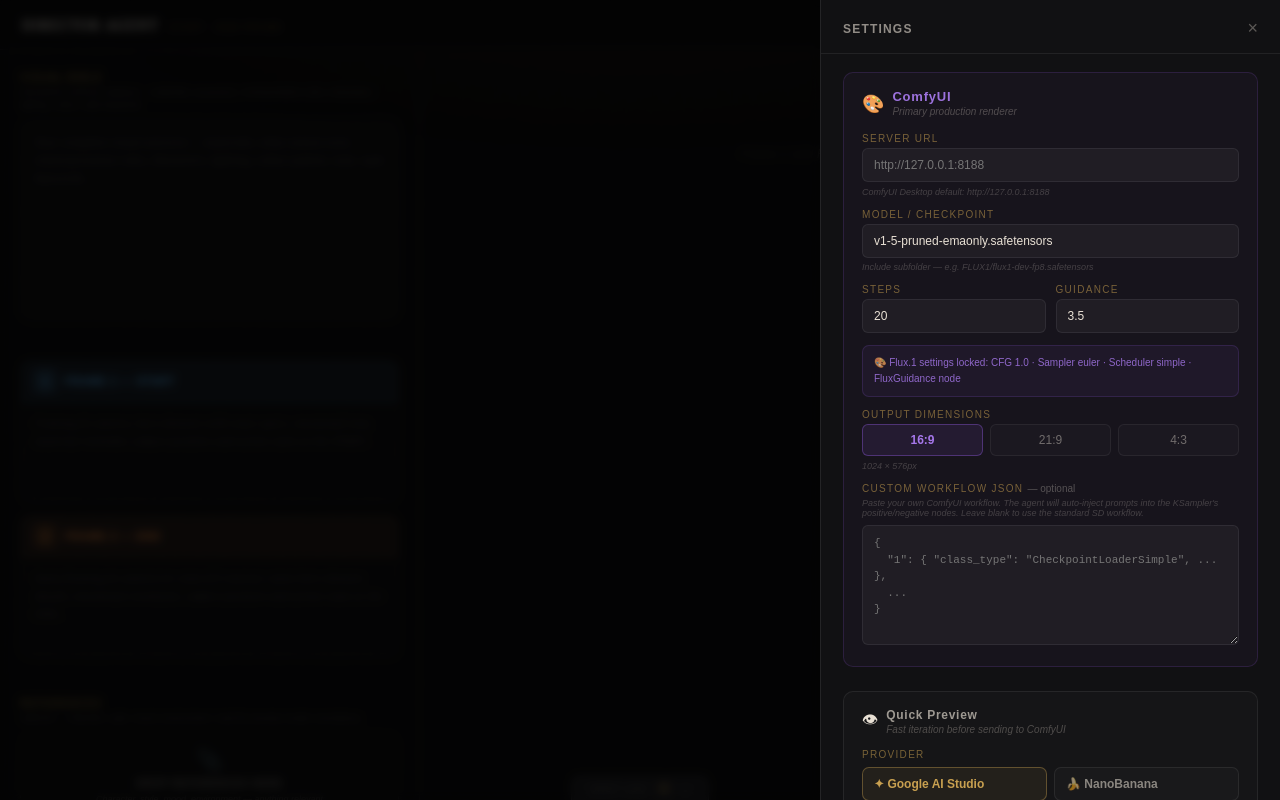
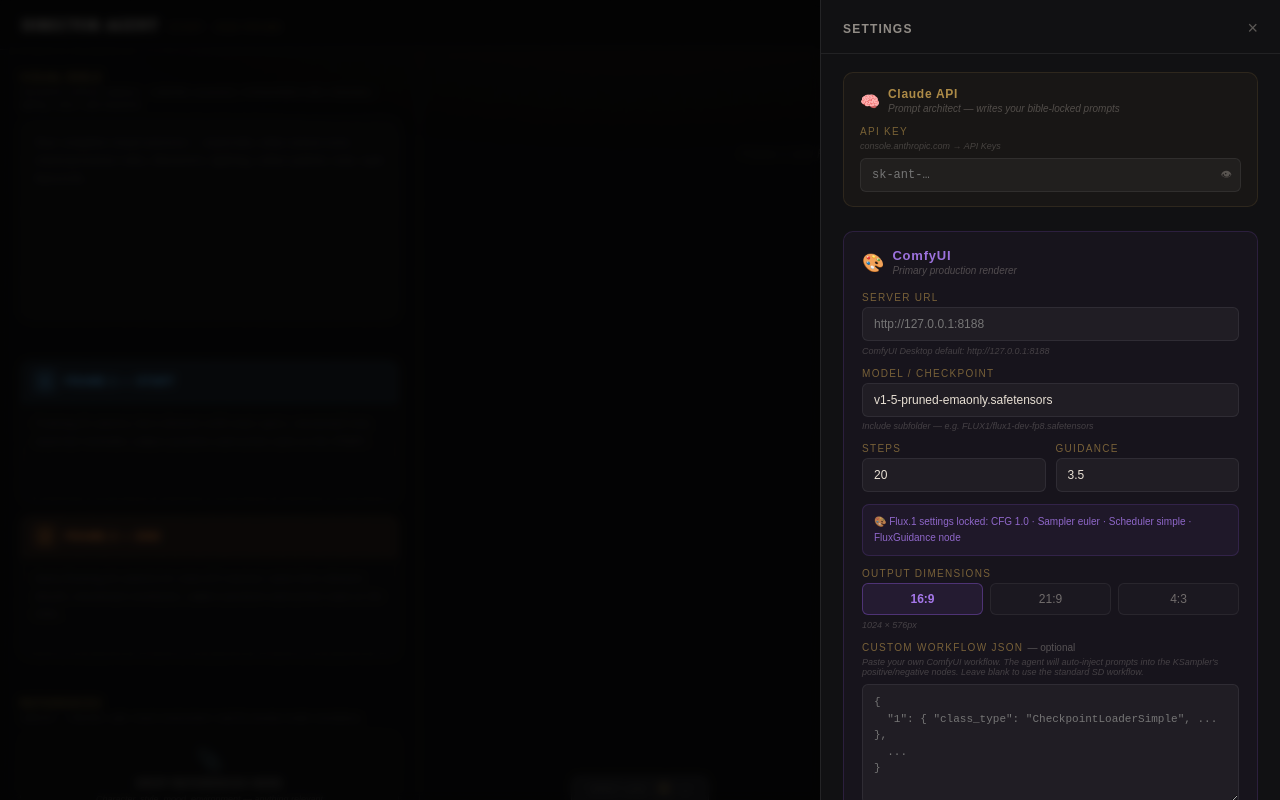
Before and after one commit to jamesreilley/director-agent, a React (Vite) app: page / in a window 1280 px wide. Both pictures are taken after a click on the button "⚙ SETTINGS". Built offline with nearby package versions, Linux system fonts and the light colour scheme.

Commit message:
add claude api key field

```diff
--- a/src/film-director-agent.jsx
+++ b/src/film-director-agent.jsx
@@ -748,6 +748,20 @@
         </div>
         <div style={{ padding:"18px 22px", display:"grid", gap:24, flex:1 }}>
 
+          {/* ── CLAUDE ── */}
+          <div style={{ padding:"14px 16px", background:"rgba(200,160,80,.04)", border:"1px solid rgba(200,160,80,.12)", borderRadius:10 }}>
+            <div style={{ display:"flex", alignItems:"center", gap:8, marginBottom:12 }}>
+              <span style={{ fontSize:16 }}>🧠</span>
+              <div>
+                <div style={{ fontSize:12, fontFamily:"sans-serif", fontWeight:700, color:"rgba(200,160,80,.85)", letterSpacing:".06em" }}>Claude API</div>
+                <div style={{ fontSize:10, color:"rgba(232,224,212,.28)", fontFamily:"sans-serif", fontStyle:"italic", marginTop:2 }}>Prompt architect — writes your bible-locked prompts</div>
+              </div>
+            </div>
+            <SLabel>API Key</SLabel>
+            <div style={{ fontSize:9, color:"rgba(232,224,212,.22)", fontFamily:"sans-serif", fontStyle:"italic", marginBottom:7 }}>console.anthropic.com → API Keys</div>
+            <SecretInput value={s.claudeKey} onChange={v=>upd("claudeKey",v)} placeholder="sk-ant-…" />
+          </div>
+
           {/* ── COMFYUI — primary renderer ── */}
           <div style={{ padding:"16px 18px", background:"rgba(130,80,200,.05)", border:"1px solid rgba(130,80,200,.2)", borderRadius:10 }}>
             <div style={{ display:"flex", alignItems:"center", gap:8, marginBottom:16 }}>
@@ -911,6 +925,8 @@
 export default function App() {
   const [showSettings, setShowSettings] = useState(false);
   const [settings, setSettings] = useState({
+    // Claude
+    claudeKey:     "",
     // ComfyUI
     comfyUrl:      "",
     comfyModel:    "v1-5-pruned-emaonly.safetensors",
@@ -965,6 +981,7 @@
   const [threadUrl,        setThreadUrl]        = useState(null);
 
   const {
+    claudeKey,
     comfyUrl, comfyModel, comfySampler, comfySteps, comfyCfg,
     comfyWidth, comfyHeight, comfyWorkflow,
     ratio, previewProvider, nbModel, falModel, geminiKey, nbKey, falKey,
@@ -997,7 +1014,7 @@
     const refContext = refs.length ? `${refs.length} reference image${refs.length>1?"s":""} provided.` : "No reference images.";
     const userMsg = `VISUAL BIBLE:\n${bible}\n\n---\n\nFRAME 1 — START FRAME:\n${frame1}\n\n---\n\nFRAME 2 — END FRAME:\n${frame2}\n\n---\n\nREFERENCES: ${refContext}${feedback?`\n\n---\n\nDIRECTOR FEEDBACK TO APPLY:\n${feedback}`:""}\n\nSHOT LOG:\n${log.length?log.map((s,i)=>`#${i+1}: ${s.shotSummary}`).join("\n"):"No previous shots."}`;
     const res = await fetch("https://api.anthropic.com/v1/messages", {
-      method:"POST", headers:{"Content-Type":"application/json"},
+      method:"POST", headers:{"Content-Type":"application/json", "x-api-key": claudeKey, "anthropic-version": "2023-06-01", "anthropic-dangerous-direct-browser-access": "true"},
       body: JSON.stringify({ model:"claude-opus-4-6", max_tokens:1400, system:SYSTEM_PROMPT, messages:[{role:"user",content:userMsg}] }),
     });
     const data = await res.json();
```
